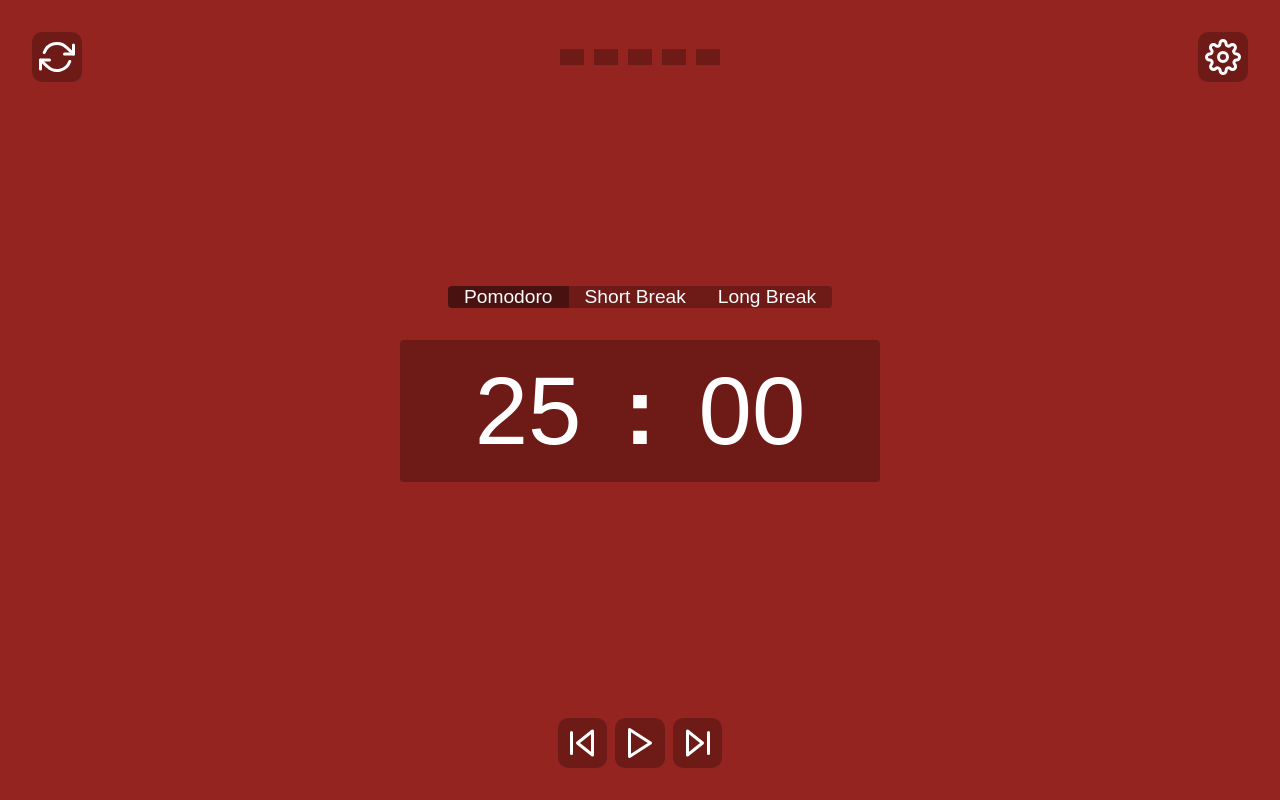
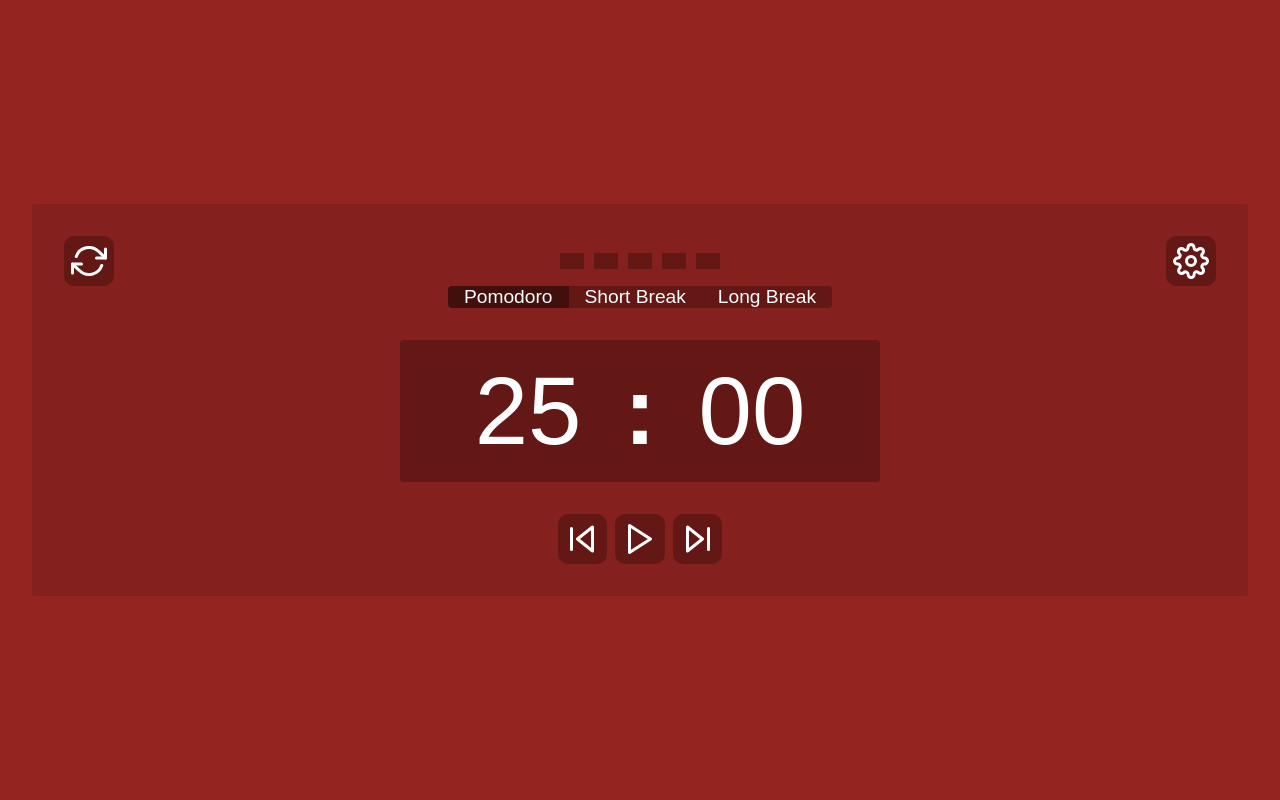
Before and after one commit to willswats/react-pomodoro, a React (Create React App) app: page / in a window 1280 px wide. Built offline with nearby package versions, Linux system fonts and the light colour scheme; the HTML template or start-up script is replaced by a standard one.

Commit message:
Seperate styles for mobile and desktop

```diff
--- a/src/components/Timer/Timer.module.css
+++ b/src/components/Timer/Timer.module.css
@@ -1,8 +1,18 @@
 .timer {
   display: flex;
   flex-direction: column;
+  justify-content: center;
   flex-grow: 1;
+}
+
+.timer__content {
+  display: flex;
+  flex-direction: column;
+  background-color: rgba(0, 0, 0, 0.1);
+  border-radius: 4px;
+  padding: 2rem;
   margin: 2rem;
+  transition: 1s;
 }
 
 .timer__top {
@@ -16,3 +26,11 @@
   flex-direction: column;
   flex-grow: 1;
 }
+
+@media screen and (max-width: 768px) {
+  .timer__content {
+    flex-grow: 1;
+    padding: 0;
+    background-color: transparent;
+  }
+}
--- a/src/components/Timer/Timer.tsx
+++ b/src/components/Timer/Timer.tsx
@@ -10,6 +10,7 @@ import classes from './Timer.module.css';
 const Timer = () => {
   return (
     <div className={classes['timer']}>
+      <div className={classes['timer__content']}>
         <div className={classes['timer__top']}>
           <TimerRestartButton />
           <TimerIndicators />
@@ -21,6 +22,7 @@ const Timer = () => {
         </div>
         <TimerControls />
       </div>
+    </div>
   );
 };
 
```
Lines whose indentation alone changed are shown as unchanged.
